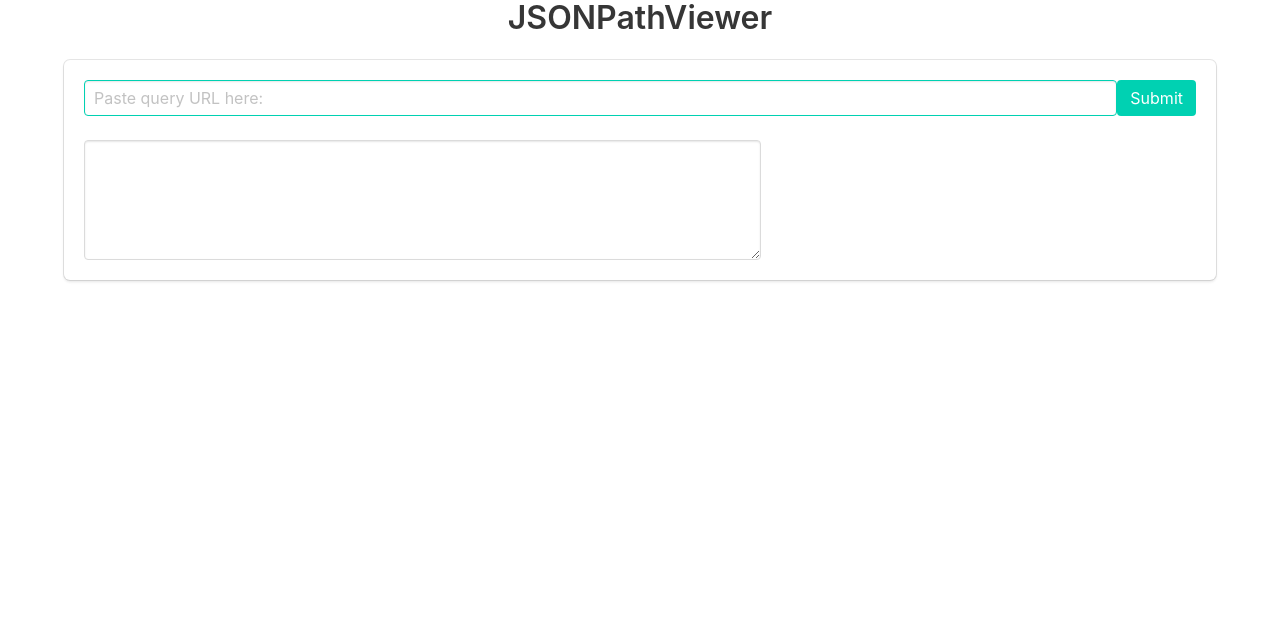
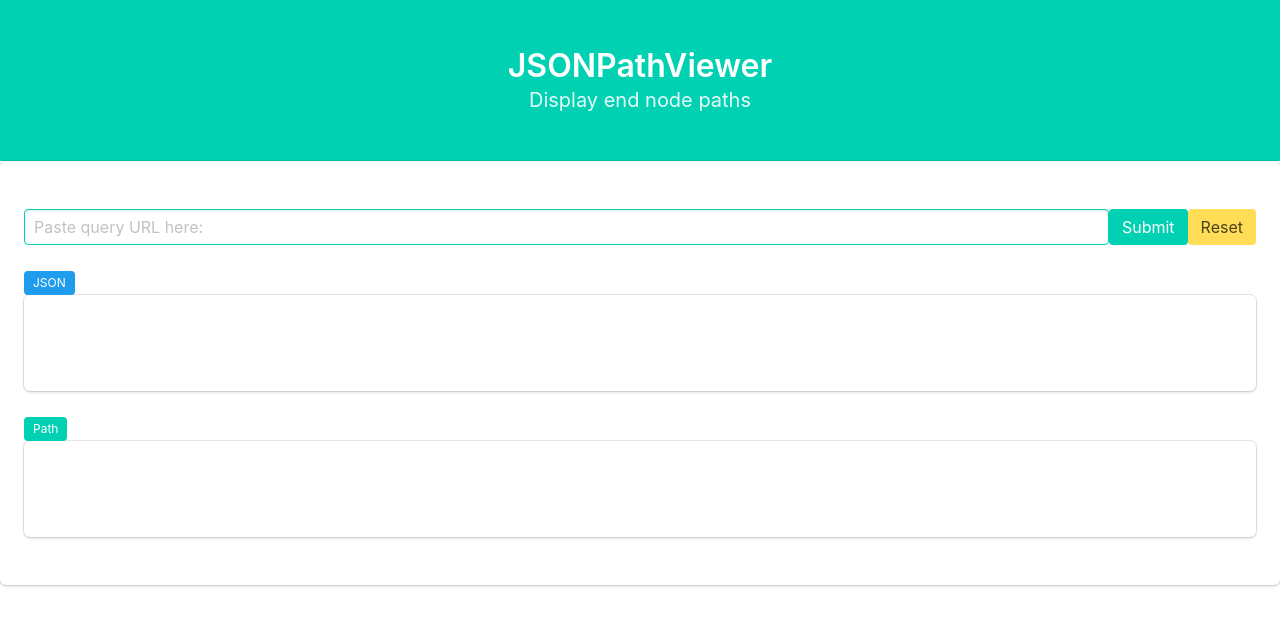
Before and after one commit to rmoj/JSONPathViewer, a plain HTML site: page index.html in a window 1280 px wide. Drawn offline with nearby package versions, Linux system fonts and the light colour scheme.

Commit message:
Added: prettifyJson

```diff
--- a/index.html
+++ b/index.html
@@ -4,42 +4,64 @@
 <head>
   <meta charset="UTF-8">
   <meta name="viewport" content="width=device-width, initial-scale=1.0">
-  <!-- <meta http-equiv="X-UA-Compatible" content="ie=edge"> -->
-  <title>Document</title>
-  <!-- <link rel="stylesheet" href="assets/css/reset.css"> -->
+
+  <title>JSONPathViewer</title>
+
   <link rel="stylesheet" href="https://cdnjs.cloudflare.com/ajax/libs/bulma/0.7.1/css/bulma.min.css">
-  <!-- <link rel="stylesheet" href="assets/css/style.css"> -->
+
 
   <script src="https://code.jquery.com/jquery-3.3.1.js" integrity="sha256-2Kok7MbOyxpgUVvAk/HJ2jigOSYS2auK4Pfzbm7uH60=" crossorigin="anonymous"></script>
-  <!-- <script src="https://www.gstatic.com/firebasejs/5.2.0/firebase.js"></script> -->
+  <script src="https://cdnjs.cloudflare.com/ajax/libs/js-beautify/1.8.0-rc4/beautify.min.js"></script>
+  <script src="https://cdnjs.cloudflare.com/ajax/libs/js-beautify/1.8.0-rc4/beautify-css.min.js"></script>
+  <script src="https://cdnjs.cloudflare.com/ajax/libs/js-beautify/1.8.0-rc4/beautify-html.min.js"></script>
+
 </head>
 
 <body>
-  <div class="container">
-
-    <div class="level">
-      <div class="level-item has-centered-text">
-        <h1 class="title">JSONPathViewer</h1>
+  <section class="hero is-primary">
+    <div class="hero-body">
+      <div class="container">
+        <h1 class="title has-text-centered">
+          JSONPathViewer
+        </h1>
+        <h2 class="subtitle has-text-centered">
+          Display end node paths
+        </h2>
       </div>
     </div>
-    <div class="box">
+  </section>
+
+  <section>
+    <div class="section box">
       <form class="level">
+
         <input type="text" class="input is-primary is-normal" id="queryURL-input" placeholder="Paste query URL here:">
+
         <input class="button is-primary" id="submit" type="submit" value="Submit">
+        <input class="button is-warning" id="reset" type="reset" value="Reset">
+
       </form>
+      <div>
+        <span class="tag is-info">JSON</span>
+      </div>
+      <div class="section box">
+
+        <div id="input" class="is-size-6 is-clipped"></div>
+
+      </div>
+      <div>
+        <span class="tag is-primary ">Path</span>
+      </div>
+      <div class="section box is-primary">
 
 
-      <div class="level">
-        <div class="level-item">
-          <textarea class="textarea"></textarea>
-        </div>
-        <div class="level-item" id="output"></div>
+        <div id="output" class="is-size-6"></div>
+
       </div>
+    </div>
+  </section>
 
-    </div>
-  </div>
-
-  <script src="jsonpathviewer.js"></script>
+  <script src="jsonpathviewer.js "></script>
 </body>
 
 </html>
--- a/jsonpathviewer.js
+++ b/jsonpathviewer.js
@@ -5,7 +5,7 @@
  *
  */
 
-$('#submit').on('click', function() {
+$('#submit').on('click', function(event) {
   event.preventDefault();
 
   var qURL = $('#queryURL-input')
@@ -16,17 +16,28 @@ $('#submit').on('click', function() {
   }
 });
 
+$('#reset').on('click', function(event) {
+  $('#input').html('');
+  $('#output').html('');
+});
+
 function getJson(queryURL) {
   $.ajax({
     url: queryURL,
     method: 'GET'
   })
     .then(function(response) {
+      prettifyJson(response);
       hop(response, 0, 'response');
     })
     .catch(function(error) {
       console.log(error);
     });
+}
+
+function prettifyJson(json) {
+  var text = JSON.stringify(json, null, 4);
+  $('#input').html('<pre>' + text + '</pre>');
 }
 
 function showPath(level, path) {
@@ -62,6 +73,7 @@ function hop(node, level, path) {
       hop(child, level + 1, nodePath);
     });
   } else {
+    console.log(path);
     showPath(level, path);
   }
 }
```
